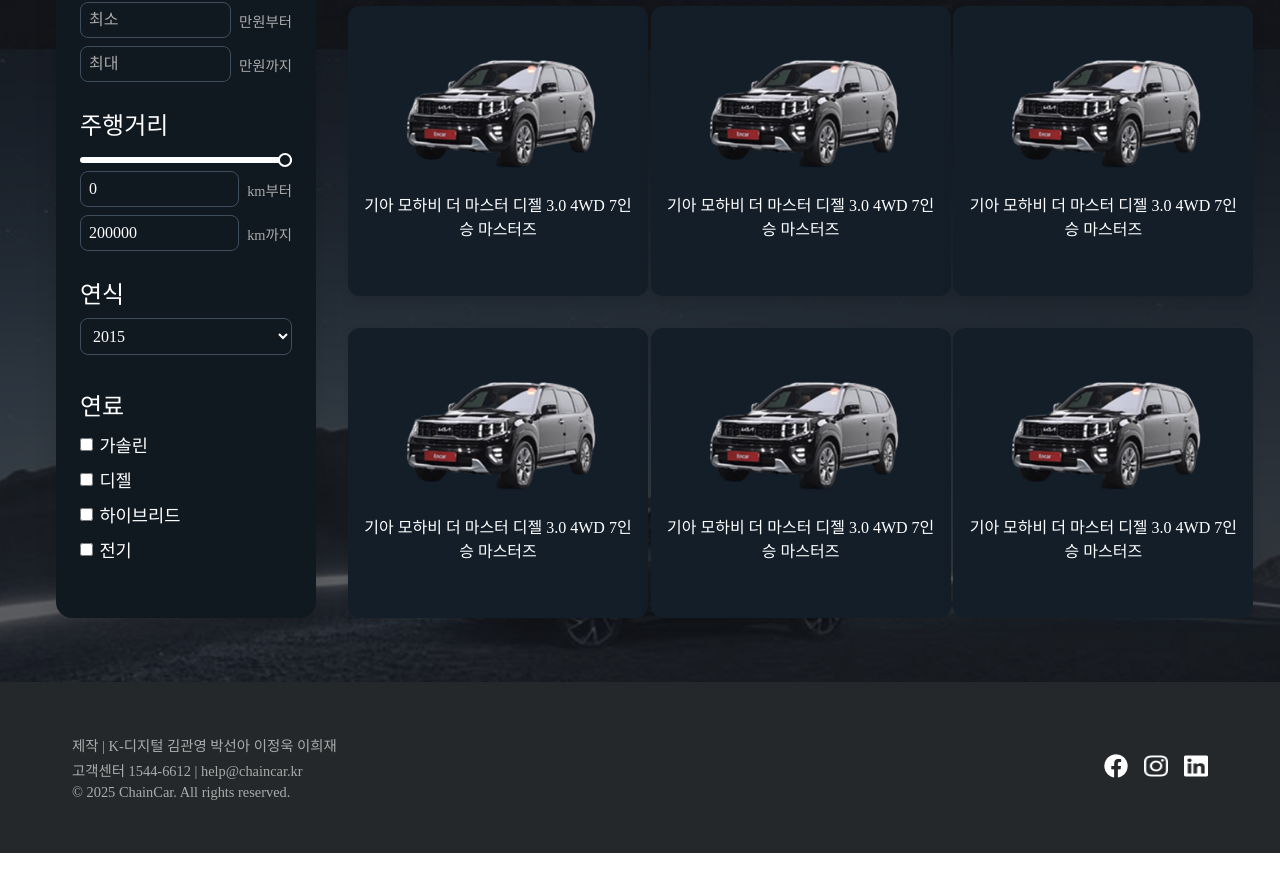
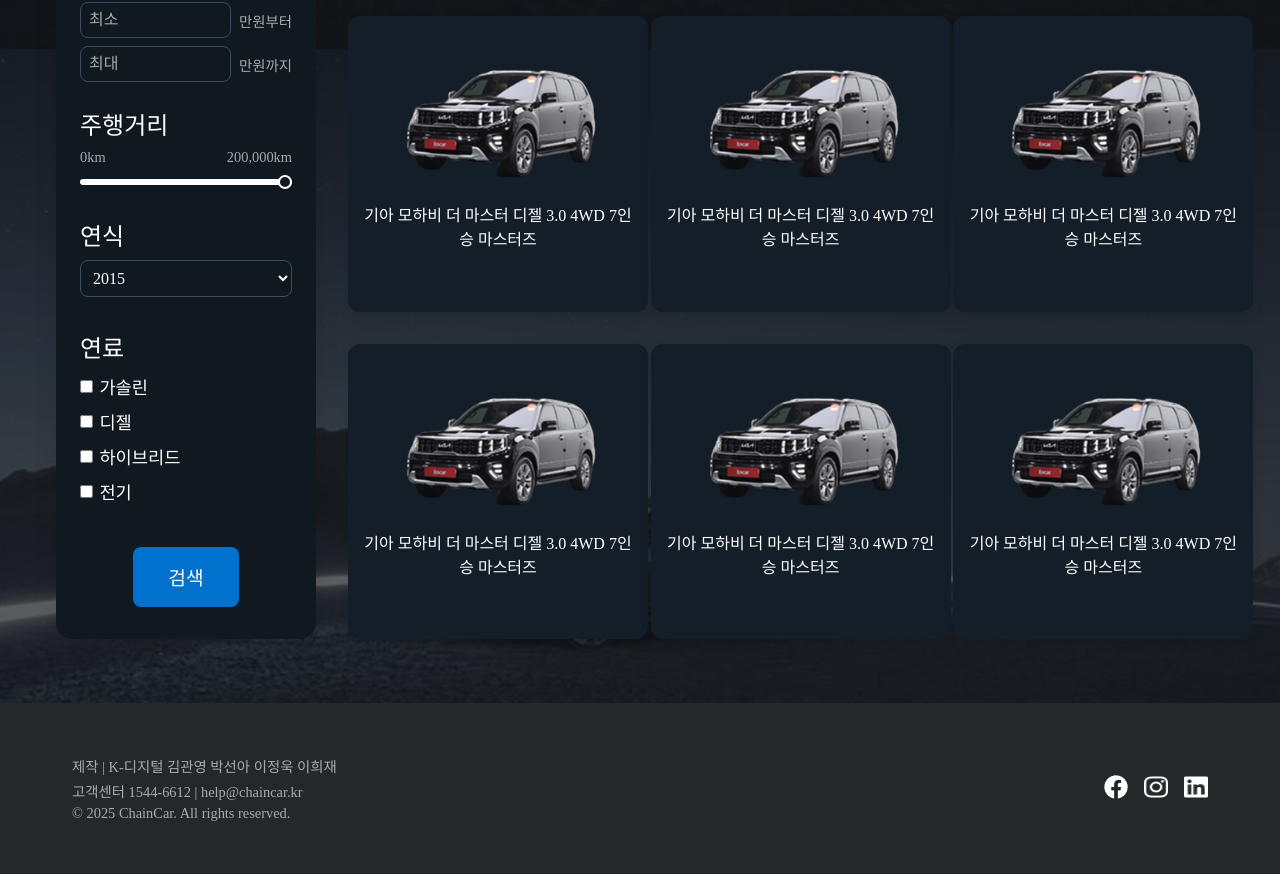
Before and after one commit to elevensheep/blockchain_project, a React (Create React App) app: page /list in a window 1280 px wide. Shown: the part 861-1735 px from the top of the page. Before the commit the page ends 1714 px from the top, so only its background shows below. Built offline with nearby package versions, Linux system fonts and the light colour scheme; a web font is replaced by a local one.

Commit message:
수정사항반영 2

```diff
--- a/src/ListPage/ListPage.jsx
+++ b/src/ListPage/ListPage.jsx
@@ -95,6 +95,11 @@
             <div className="filter-group">
               <h4>주행거리</h4>
 
+              <div className="mileage-labels">
+                <span>0km</span>
+                <span>{maxMileage.toLocaleString()}km</span>
+              </div>
+
               <input
                 type="range"
                 min="0"
@@ -102,35 +107,6 @@
                 value={maxMileage}
                 onChange={(e) => setMaxMileage(Number(e.target.value))}
               />
-
-              <div className="price-inputs">
-                <div className="price-input-row">
-                  <input
-                    type="number"
-                    className="price-input"
-                    placeholder="최소"
-                    value={minMileage}
-                    onChange={(e) => {
-                      const value = Number(e.target.value);
-                      setMinMileage(value > maxMileage ? maxMileage : value);
-                    }}
-                  />
-                  <span className="price-hint">km부터</span>
-                </div>
-                <div className="price-input-row">
-                  <input
-                    type="number"
-                    className="price-input"
-                    placeholder="최대"
-                    value={maxMileage}
-                    onChange={(e) => {
-                      const value = Number(e.target.value);
-                      setMaxMileage(value < minMileage ? minMileage : value);
-                    }}
-                  />
-                  <span className="price-hint">km까지</span>
-                </div>
-              </div>
             </div>
 
             <div className="filter-group">
@@ -150,6 +126,12 @@
               <label><input type="checkbox" /> 하이브리드</label>
               <label><input type="checkbox" /> 전기</label>
             </div>
+
+            <div className="button-container">
+              <button className="submit-button" onClick={() => console.log("검색 버튼 클릭됨")}>
+                검색
+              </button>
+            </div>
           </aside>
         </div>
 
--- a/src/MyPage/MyPage.jsx
+++ b/src/MyPage/MyPage.jsx
@@ -142,12 +142,14 @@
                         {carError ? (
                             <p style={{ color: "red", textAlign: "center" }}>{carError}</p>
                         ) : carList && carList.cars.length > 0 ? (
-                            carList.cars.map((car) => (
-                                <div className="car-item" key={car.carId}>
-                                    <p><strong>차량 이름:</strong> {car.carName}</p>
-                                    <p><strong>차량 타입:</strong> {car.carType}</p>
-                                </div>
-                            ))
+                            <div className="car-list-grid">
+                                {carList.cars.map((car) => (
+                                    <div className="car-card" key={car.carId}>
+                                        <div className="car-name">{car.carName}</div>
+                                        <div className="car-type">{car.carType}</div>
+                                    </div>
+                                ))}
+                            </div>
                         ) : (
                             <p className="car-promo-text">믿을 수 있는 중고차를 체인카에서 만나보세요!</p>
                         )}
--- a/src/Style/ListPage.css
+++ b/src/Style/ListPage.css
@@ -136,6 +136,14 @@
   cursor: pointer;
 }
 
+.mileage-labels {
+  display: flex;
+  justify-content: space-between;
+  font-size: 0.9rem;
+  color: #aaa;
+  margin-bottom: 0.3rem;
+}
+
 .price-button-grid {
   display: grid;
   grid-template-columns: repeat(2, 1fr);
@@ -165,7 +173,6 @@
   gap: 0.5rem;
   font-size: 1rem;
   width: 100%;
-  /* 추가: 전체 너비 사용 */
   box-sizing: border-box;
 }
 
--- a/src/Style/MyPage.css
+++ b/src/Style/MyPage.css
@@ -35,7 +35,7 @@
 }
 
 .info-card {
-    background-color: #131E29;
+    background-color: #101820;
     padding: 2rem;
     border-radius: 15px;
     box-shadow: 0 4px 8px rgba(0, 0, 0, 0.1);
@@ -58,16 +58,20 @@
     color: white;
 }
 
-.car-item {
-    background-color: #25282A;
-    padding: 1rem 1.5rem;
-    border-radius: 10px;
-    margin-bottom: 1rem;
-    color: #CDCDCD;
+.car-list-grid {
+    display: flex;
+    flex-wrap: wrap;
+    justify-content: center;
+    gap: 2rem;
 }
 
-.car-item p {
-    margin: 0.5rem 0;
+.car-card {
+    background-color: #131E29;
+}
+
+.car-type {
+    font-size: 1.2rem;
+    font-weight: bold;
 }
 
 .token-button-group {
@@ -92,11 +96,6 @@
     max-width: 48%;
 }
 
-.token-refresh-button:hover,
-.token-delete-button:hover {
-    background-color: #0072CE;
-}
-
 @media (max-width: 768px) {
     .token-button-group {
         flex-direction: column;
@@ -118,4 +117,9 @@
     .section-title {
         text-align: center;
     }
+
+    .car-card {
+        width: 100%;
+        max-width: 320px;
+    }
 }
```
